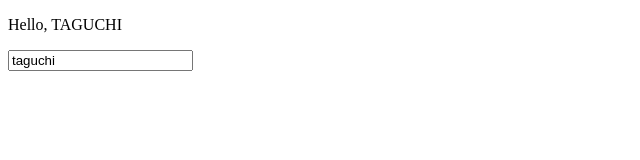
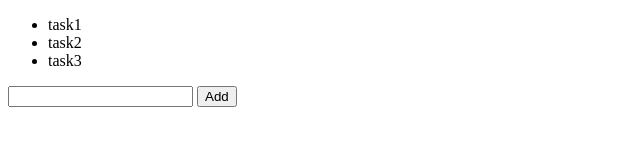
Before and after one commit to my0shym/vue.js-practice, a plain HTML site: page MyVueApp/index.html in a window 1280 px wide. Shown: the whole page, without its empty margins (0-640 px from the left). Drawn offline with nearby package versions, Linux system fonts and the light colour scheme.

Commit message:
chapter3

```diff
--- a/MyVueApp/index.html
+++ b/MyVueApp/index.html
@@ -7,9 +7,13 @@
 </head>
 <body>
     <div id='app'>
-        <!-- <p>Hello, {{ name }}</p> -->
-        <p>Hello, {{ name.toUpperCase() }}</p>
-        <input type="text" v-model='name'>
+        <ul>
+            <li v-for="todo in todos">{{ todo }}</li>
+        </ul>
+        <form>
+            <input type="text">
+            <input type="submit" value="Add">
+        </form>
     </div>
 
     <script src="https://cdn.jsdelivr.net/npm/vue/dist/vue.js"></script>
--- a/MyVueApp/js/main.js
+++ b/MyVueApp/js/main.js
@@ -5,7 +5,11 @@
     var vm = new Vue({
         el: '#app',
         data: {
-            name: 'taguchi'
+            todos: [
+                'task1',
+                'task2',
+                'task3'
+            ]
         }
     })
 
```
